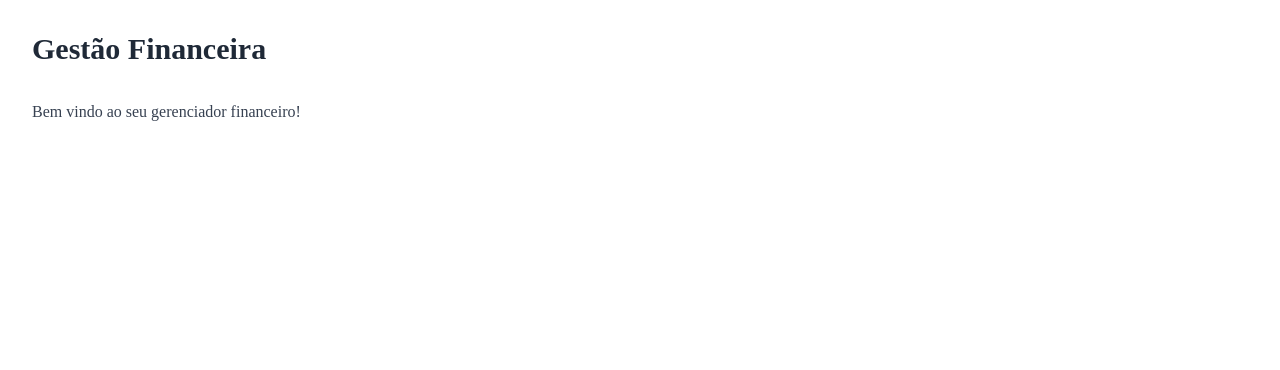
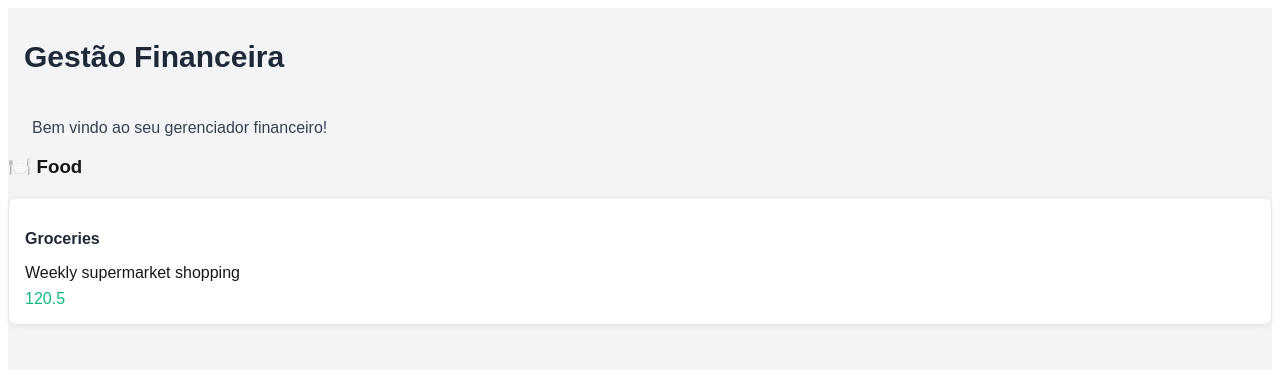
Before and after one commit to flaviane-lima/myfinance, a Next.js app: page / in a window 1280 px wide. Shown: the top 370 px of the page. Built offline with nearby package versions, Linux system fonts and the light colour scheme.

Commit message:
style: fundo cinza na home, alinhamento de títulos e novos componentes visuais

```diff
--- a/src/app/api/expenses/tailwind.config.js
+++ b/src/app/api/expenses/tailwind.config.js
@@ -1,5 +1,6 @@
 module.exports = {
   content: [
+    "./app/**/*.{js,ts,jsx,tsx}",
     "./src/**/*.{js,ts,jsx,tsx}",
     "./pages/**/*.{js,ts,jsx,tsx}",
     "./components/**/*.{js,ts,jsx,tsx}"
--- /dev/null
+++ b/src/app/components/ExpenseCard.tsx
@@ -0,0 +1,47 @@
+'use client';
+
+import styled from "styled-components";
+
+type ExpenseProps = {
+    name: string;
+    description: string;
+    price: number;
+};
+
+const Card = styled.div`
+  background-color: #ffffff;
+  padding: 1rem;
+  margin-bottom: 1rem;
+  border-radius: 0.5rem;
+  border: 1px solid #e5e7eb;
+  box-shadow: 0px 2px 6px rgba(0, 0, 0, 0.05);
+`;
+
+const Title = styled.h3`
+font-size: 1rem;
+font-weight: 600;
+color: #1f2937;
+margin-bottom: 0.25rem;
+`;
+
+const Description = styled.p`
+font-size: 1rem;
+font-weight: 500;
+margin-bottom: 0.5rem;
+`;
+
+const Price = styled.span`
+font-size: 1rem;
+font-weight: 500;
+color: #10b981;
+`;
+
+export default function ExpenseCard({ name, description, price } : ExpenseProps) {
+    return(
+        <Card>
+            <Title>{name}</Title>
+            <Description>{description}</Description>
+            <Price>{price}</Price>
+        </Card>
+    );
+}
--- a/src/app/components/Header.tsx
+++ b/src/app/components/Header.tsx
@@ -3,11 +3,13 @@
 import styled from "styled-components";
 
 export const Header = styled.header`
-background-color: #ffffff;    /* fundo branco */
-  padding: 1.5rem;
-  color: #1f2937;               /* preto suave (tailwind: gray-800) */
-  text-align: left;;
-  box-shadow:  none;
+  background-color: #f3f4f6;
+  width: 100%;
+  max-width: 1024px;
+  padding: 2rem 1rem;
+  color: #1f2937;
+  text-align: left;
+  box-sizing: border-box;
 
   h1 {
     font-size: 1.875rem;
@@ -15,6 +17,4 @@ background-color: #ffffff;    /* fundo branco */
     margin: 0;
   }
 
-  }
-
-`
+`;
--- /dev/null
+++ b/src/app/components/PageWrapper.tsx
@@ -0,0 +1,16 @@
+// components/PageWrapper.tsx
+'use client'
+
+type PageWrapperProps = {
+  children: React.ReactNode
+}
+
+export default function PageWrapper({ children }: PageWrapperProps) {
+  return (
+
+      <div className="w-full">
+        {children}
+      </div>
+
+  )
+}
--- a/src/app/globals.css
+++ b/src/app/globals.css
@@ -15,8 +15,9 @@
   }
 }
 
+
 body {
-  background: var(--background);
   color: var(--foreground);
   font-family: Arial, Helvetica, sans-serif;
+  transition: background-color 0.3s ease, color 0.3s ease;
 }
--- a/src/app/layout.tsx
+++ b/src/app/layout.tsx
@@ -1,3 +1,4 @@
+import './globals.css'; // 🔥 Isso é ESSENCIAL
 import StyledComponentsRegistry from './lib/registry';
 import HeaderContent from './components/HeaderContent';
 
@@ -6,7 +7,6 @@ export default function RootLayout({ children }: { children: React.ReactNode })
     <html>
       <body>
         <StyledComponentsRegistry>
-          <HeaderContent />
           <main>{children}</main>
           </StyledComponentsRegistry>
       </body>
--- a/src/app/page.tsx
+++ b/src/app/page.tsx
@@ -1,4 +1,11 @@
+'use client'
+
+import styled from "styled-components"
+import HeaderContent from "./components/HeaderContent"; // 🔥 Adicionado
+import ExpenseCard from "./components/ExpenseCard";
 import SectionHeader from "./components/SectionHeader";
+import PageWrapper from "./components/PageWrapper";
+
 
 //esses hooks busca os dados da API
 import { useEffect, useState } from "react";
@@ -10,6 +17,16 @@ type Expense = {
   category: string
   price: number
 }
+
+// ✨ NOVO WRAPPER EXCLUSIVO COM FUNDO CINZA CLARO
+const BackgroundWrapper = styled.div`
+ background-color: #f3f4f6;
+  min-height: 100vh;
+  width: 100%;
+  display: flex;
+  flex-direction: column;
+`
+
 
 
 export default function Page() {
@@ -24,9 +41,27 @@ export default function Page() {
   }, [])
 
   return (
-    <section className="p-6">
-      <SectionHeader>Bem vindo ao seu gerenciador financeiro!</SectionHeader>
-    </section>
+     <BackgroundWrapper>
+      <HeaderContent />
+    <PageWrapper>
+      <section className="max-w-4xl mx-auto p-6">
+        <SectionHeader>Bem vindo ao seu gerenciador financeiro!</SectionHeader>
 
-  );
+        <div className="mt-8">
+          <h3 className="text-lg font-semibold mb-4">🍽️ Food</h3>
+          {expenses
+            .filter(expense => expense.category === "Food")
+            .map((expense, index) => (
+              <ExpenseCard
+                key={index}
+                name={expense.name}
+                description={expense.description}
+                price={expense.price}
+              />
+            ))}
+        </div>
+      </section>
+    </PageWrapper>
+    </BackgroundWrapper>
+  )
 }
```
